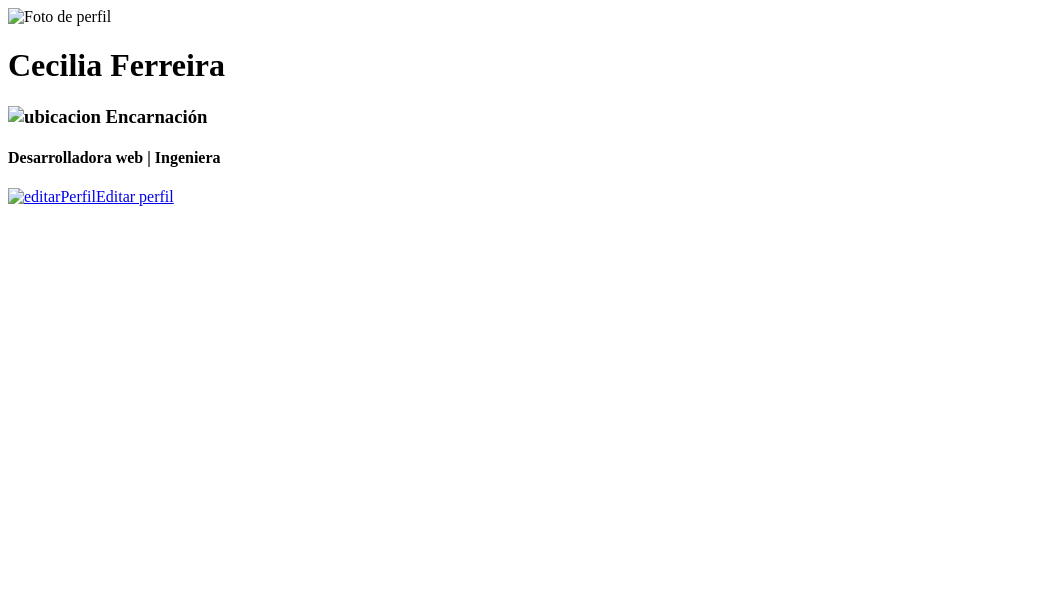
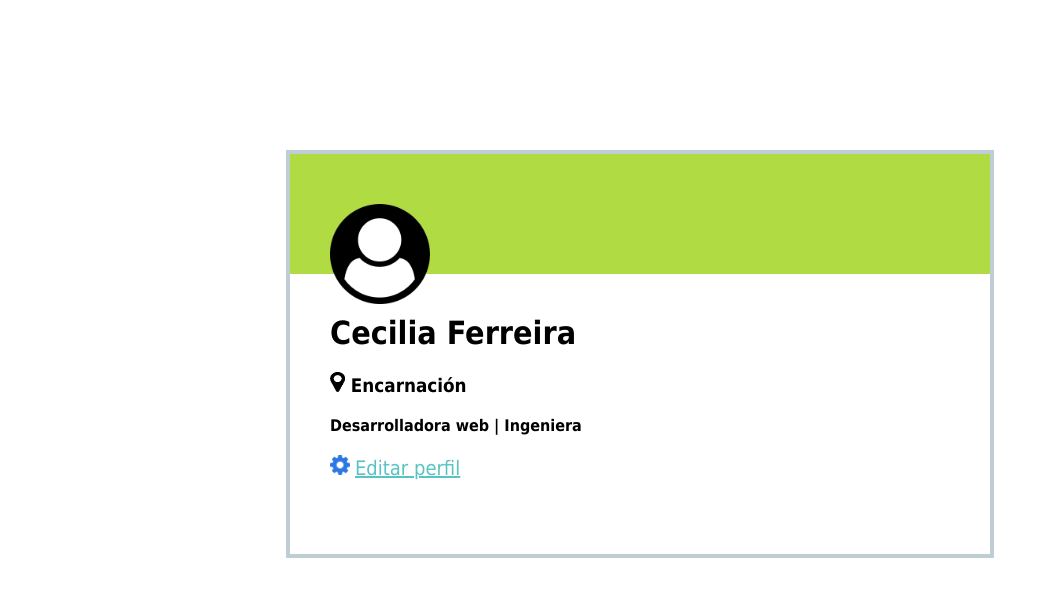
Before and after one commit to fceciliaaa/Tarjeta-de-usuario, a plain HTML site: page index.html in a window 1280 px wide. Shown: the whole page, without its empty margins (0-1049 px from the left). Drawn offline with Linux system fonts and the light colour scheme; the site is published under a folder, as on GitHub Pages, so addresses that start at the root find nothing.

Commit message:
creando perfil

```diff
--- a/index.html
+++ b/index.html
@@ -4,22 +4,22 @@
 <head>
     <meta charset="UTF-8">
     <meta name="viewport" content="width=device-width, initial-scale=1.0">
-    <link rel="stylesheet" href="/css/style.css">
+    <link rel="stylesheet" href="./css/style.css">
     <title>Perfil</title>
 </head>
 
 <body>
     <div class="contenedor">
         <div class="nav">
-            <img class="foto" src="/icons/user-circle.png" alt="Foto de perfil">
+            <img class="foto" src="./icons/user-circle.png" alt="Foto de perfil">
         </div>
         <div class="contenedor2">
             <h1>Cecilia Ferreira</h1>
             <h3>
-                <img class="icon-1" src="/icons/map-marker.png" alt="ubicacion"> Encarnación
+                <img class="icon-1" src="./icons/map-marker.png" alt="ubicacion"> Encarnación
             </h3>
             <h4>Desarrolladora web | Ingeniera</h4>
-            <a href="#"><img class="icon-2" src="/icons/gear.png" alt="editarPerfil">Editar perfil</a>
+            <a href="#"><img class="icon-2" src="./icons/gear.png" alt="editarPerfil">Editar perfil</a>
         </div>
     </div>
 </body>
```
